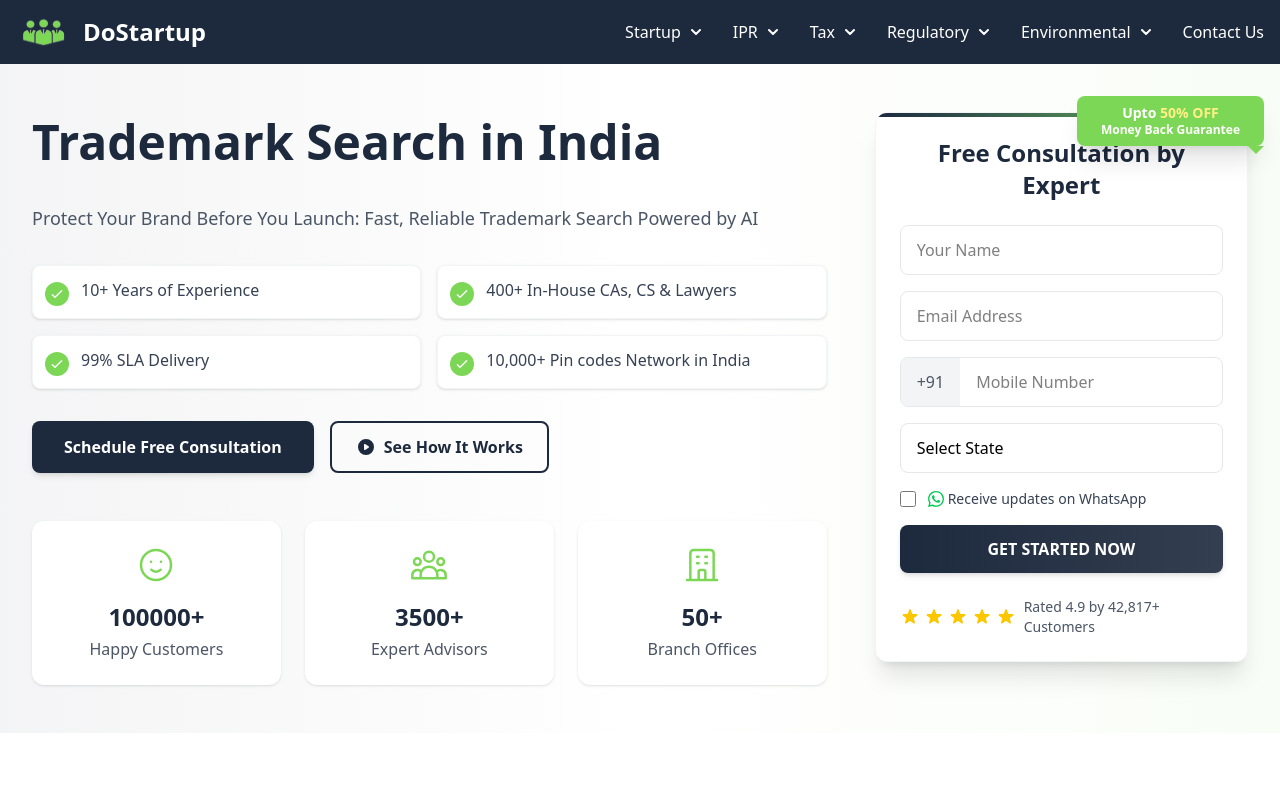
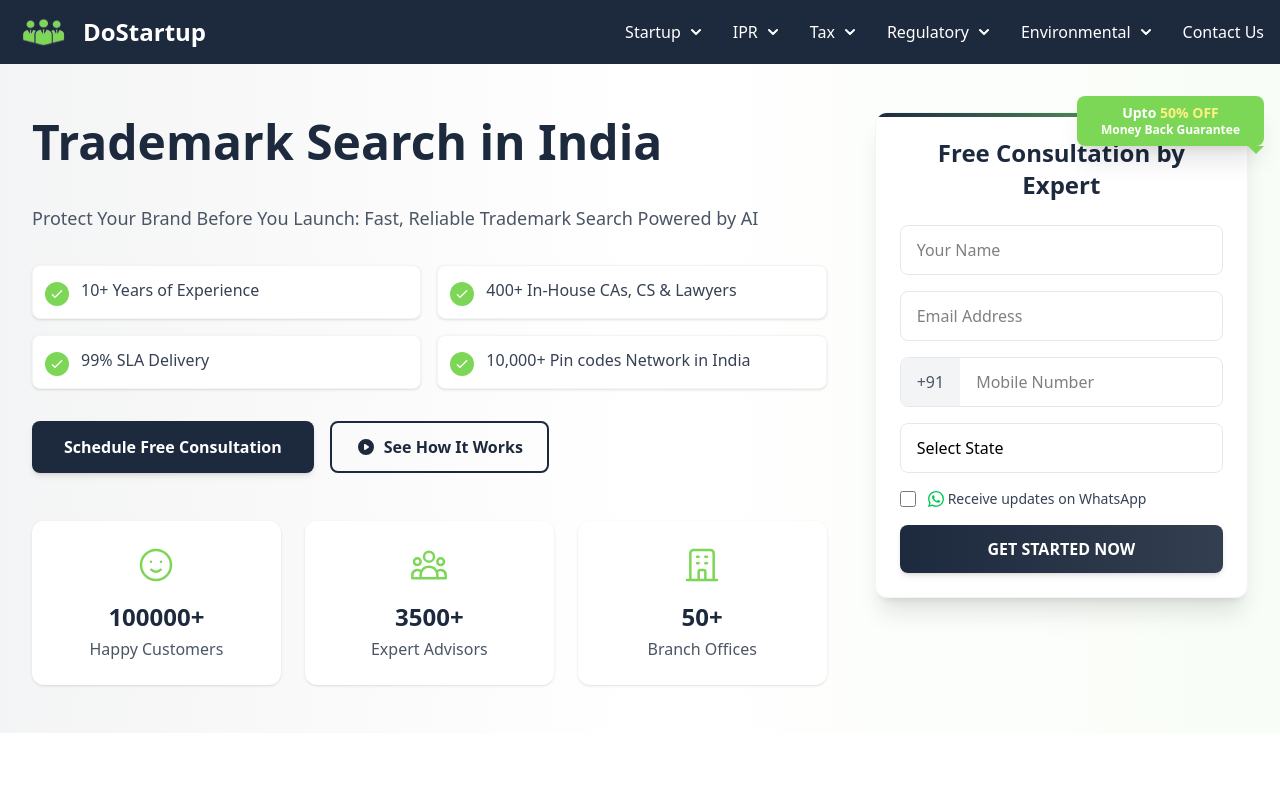
Before and after one commit to Mr-kumar/Startup_business, a Next.js app: page /trademark-search-in-india in a window 1280 px wide. Shown: the top 800 px of the page. Built offline with nearby package versions, Linux system fonts and the light colour scheme.

Commit message:
hero section changes

```diff
--- a/src/components/Page2/hero.tsx
+++ b/src/components/Page2/hero.tsx
@@ -323,24 +323,6 @@
                 GET STARTED NOW
               </button>
             </form>
-
-            <div className="mt-6 flex items-center justify-center">
-              <div className="flex items-center space-x-1">
-                {[...Array(5)].map((_, i) => (
-                  <svg
-                    key={i}
-                    className="w-5 h-5 text-yellow-400"
-                    fill="currentColor"
-                    viewBox="0 0 20 20"
-                  >
-                    <path d="M9.049 2.927c.3-.921 1.603-.921 1.902 0l1.07 3.292a1 1 0 00.95.69h3.462c.969 0 1.371 1.24.588 1.81l-2.8 2.034a1 1 0 00-.364 1.118l1.07 3.292c.3.921-.755 1.688-1.54 1.118l-2.8-2.034a1 1 0 00-1.175 0l-2.8 2.034c-.784.57-1.838-.197-1.539-1.118l1.07-3.292a1 1 0 00-.364-1.118L2.98 8.72c-.783-.57-.38-1.81.588-1.81h3.461a1 1 0 00.951-.69l1.07-3.292z" />
-                  </svg>
-                ))}
-              </div>
-              <p className="ml-2 text-sm text-gray-600">
-                Rated 4.9 by 42,817+ Customers
-              </p>
-            </div>
           </div>
         </motion.div>
       </motion.div>
```
